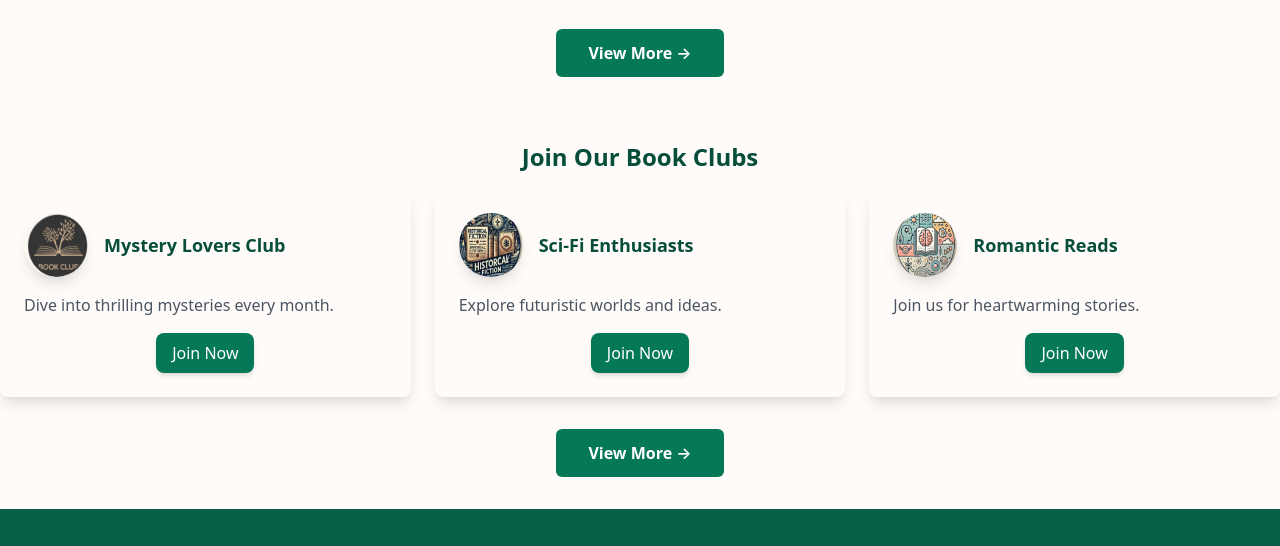
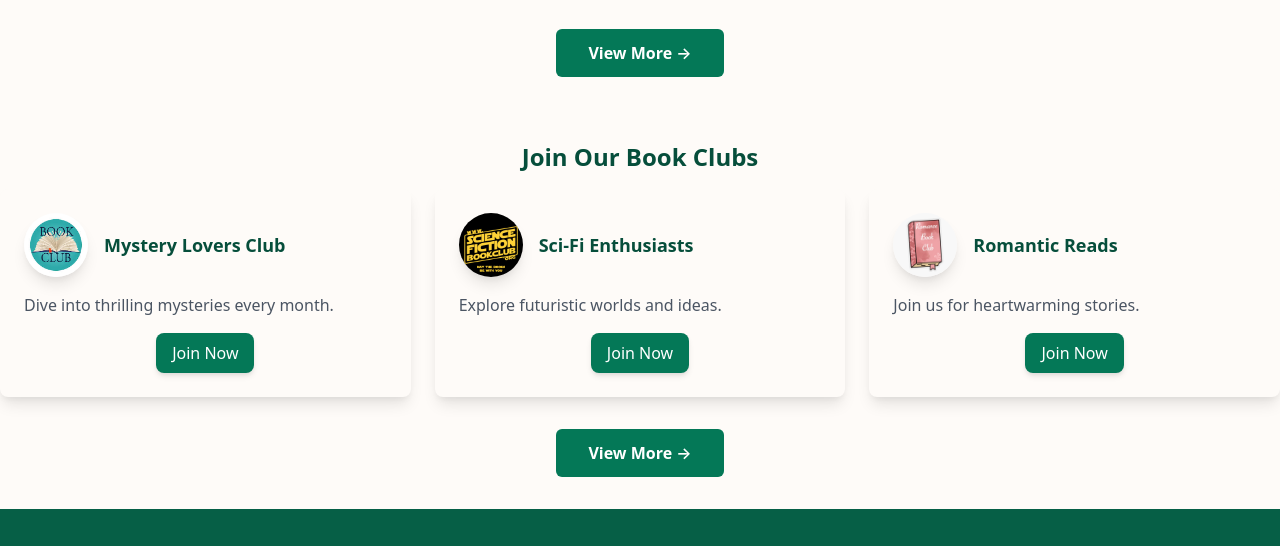
Before and after one commit to Yassmineattar/Bookworm_tailwind, a website: page dist/index.html in a window 1280 px wide. Shown: the part 1511-2057 px from the top of the page. Drawn offline with nearby package versions, Linux system fonts and the light colour scheme.

Commit message:
images fixing

```diff
--- a/dist/index.html
+++ b/dist/index.html
@@ -319,7 +319,7 @@
         <div class="grid grid-cols-1 sm:grid-cols-2 md:grid-cols-3 gap-6">
             <div class="bg shadow-lg rounded-lg p-6 transition-transform duration-200 transform hover:scale-105">
                 <div class="flex items-center mb-4">
-                    <img src="images/club1.png" alt="Mystery Lovers Club" class="w-16 h-16 rounded-full shadow-lg mr-4">
+                    <img src="images/club1.jpeg" alt="Mystery Lovers Club" class="w-16 h-16 rounded-full shadow-lg mr-4">
                     <h3 class="font-semibold text-lg text-green-900">Mystery Lovers Club</h3>
                 </div>
                 <p class="text-gray-600">Dive into thrilling mysteries every month.</p>
@@ -329,7 +329,7 @@
             </div>
             <div class="bg shadow-lg rounded-lg p-6 transition-transform duration-200 transform hover:scale-105">
                 <div class="flex items-center mb-4">
-                    <img src="images/club2.png" alt="Sci-Fi Enthusiasts" class="w-16 h-16 rounded-full shadow-lg mr-4">
+                    <img src="images/club2.jpg" alt="Sci-Fi Enthusiasts" class="w-16 h-16 rounded-full shadow-lg mr-4">
                     <h3 class="font-semibold text-lg text-green-900">Sci-Fi Enthusiasts</h3>
                 </div>
                 <p class="text-gray-600">Explore futuristic worlds and ideas.</p>
@@ -339,7 +339,7 @@
             </div>
             <div class="bg shadow-lg rounded-lg p-6 transition-transform duration-200 transform hover:scale-105">
                 <div class="flex items-center mb-4">
-                    <img src="images/club3.png" alt="Romantic Reads" class="w-16 h-16 rounded-full shadow-lg mr-4">
+                    <img src="images/club3.jpg" alt="Romantic Reads" class="w-16 h-16 rounded-full shadow-lg mr-4">
                     <h3 class="font-semibold text-lg text-green-900">Romantic Reads</h3>
                 </div>
                 <p class="text-gray-600">Join us for heartwarming stories.</p>
```
Also changed, not shown: dist/images/club1.jpeg (added), dist/images/club2.jpg (added), dist/images/club3.jpg (added).
